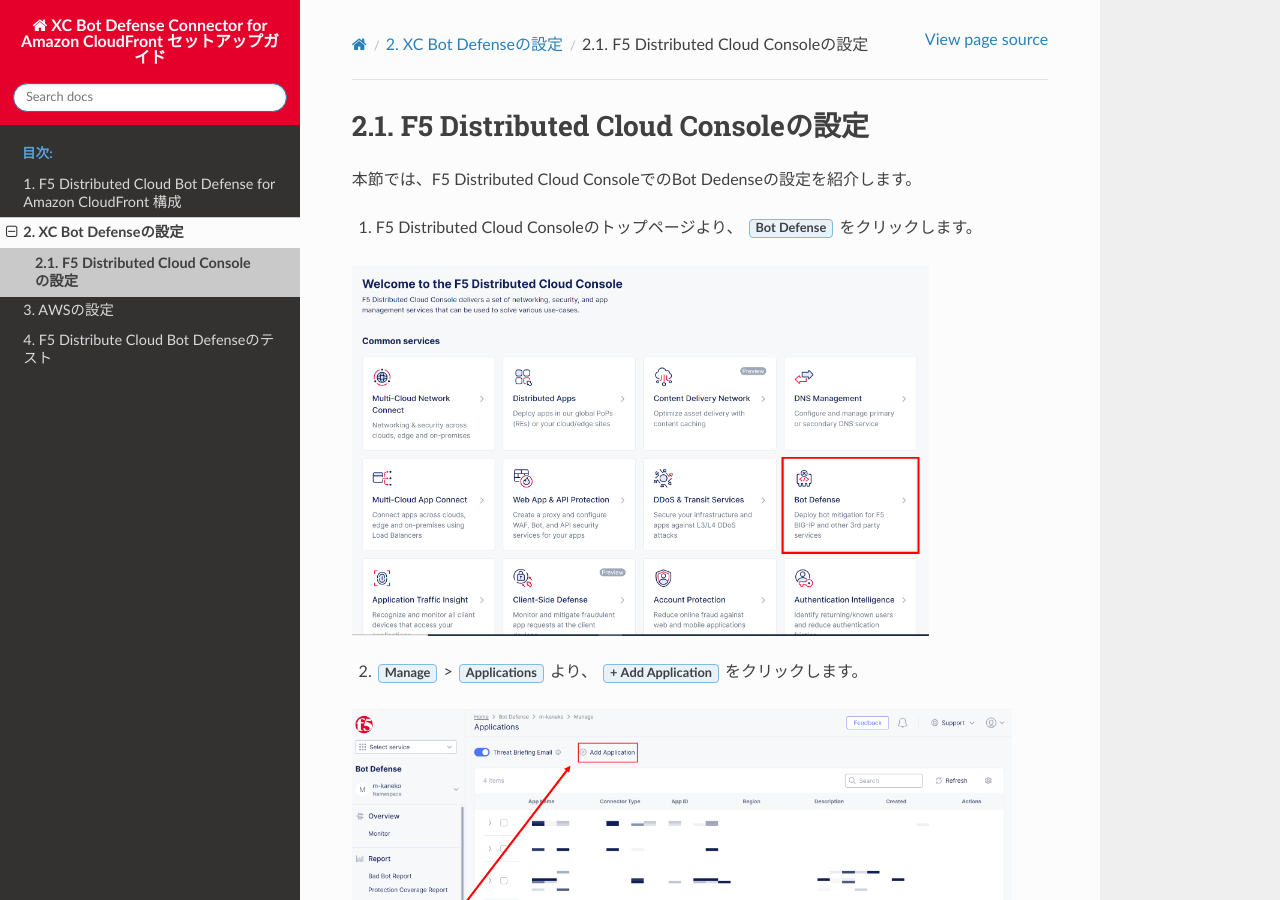
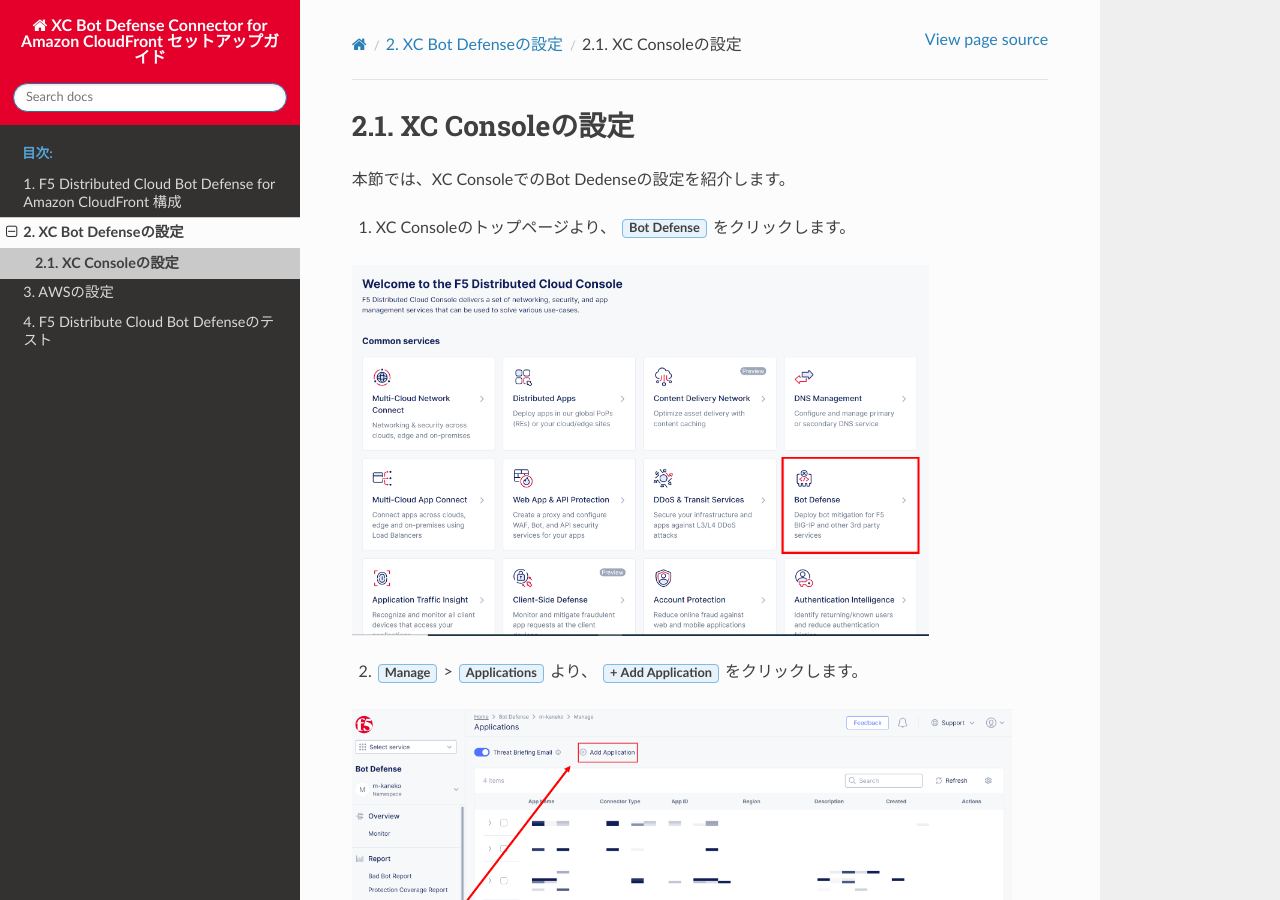
Before and after one commit to BeF5/f5j-xc-bd-cf-connector, a Sphinx documentation site: the page built from docs/content2/module1/module1.rst, in a window 1280 px wide and 900 px high. Built offline with Sphinx 7.4.7 and the Read the Docs theme 2.0.0, drawn with Linux system fonts in a browser that asks for light colours.

Commit message:
Update module1.rst

```diff
--- a/docs/content2/module1/module1.rst
+++ b/docs/content2/module1/module1.rst
@@ -1,11 +1,11 @@
-F5 Distributed Cloud Consoleの設定
+XC Consoleの設定
 ===============================================
 
-本節では、F5 Distributed Cloud ConsoleでのBot Dedenseの設定を紹介します。
+本節では、XC ConsoleでのBot Dedenseの設定を紹介します。
 
 
 
-1. F5 Distributed Cloud Consoleのトップページより、 :guilabel:`Bot Defense` をクリックします。
+1. XC Consoleのトップページより、 :guilabel:`Bot Defense` をクリックします。
 
 .. image:: images/console_top2.png
    :scale: 15%
```
